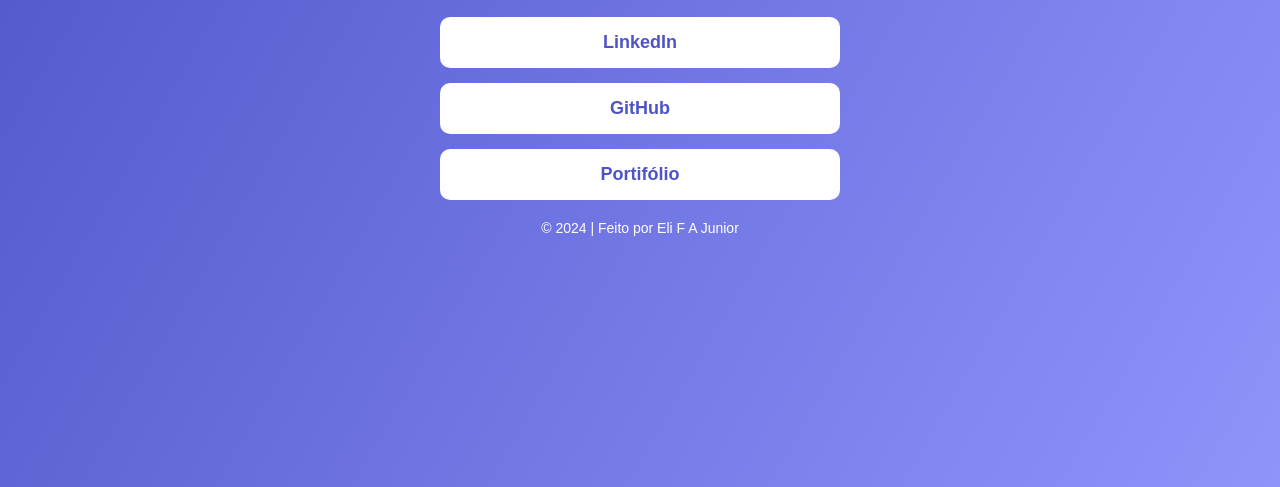
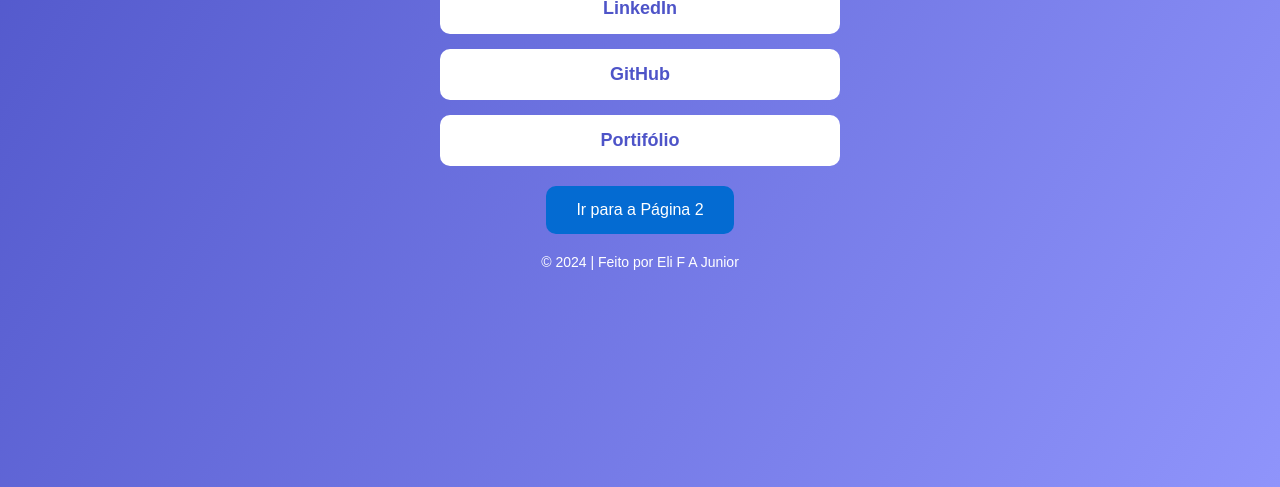
Before and after one commit to juniorapeles/meus-links, a plain HTML site: page index.html in a window 1280 px wide. Shown: the part 313-800 px from the top of the page. Drawn offline with Linux system fonts and the light colour scheme.

Commit message:
Atualizar o index.html

```diff
--- a/index.html
+++ b/index.html
@@ -47,6 +47,22 @@
             margin-top: 20px;
             font-size: 14px;
         }
+
+                .btn {
+            margin-top: 20px;
+            background: #046bd2;
+            color: white;
+            padding: 15px 30px;
+            border: none;
+            border-radius: 10px;
+            font-size: 16px;
+            cursor: pointer;
+            transition: background 0.3s;
+        }
+        .btn:hover {
+            background: #0350a1;
+        }
+
     </style>
 </head>
 <body>
@@ -56,6 +72,7 @@
         <a href="https://github.com/juniorapeles" target="_blank">GitHub</a>
         <a href="https://juniorapeles.github.io/portifolio-eli-francisco/" target="_blank">Portifólio</a>
     </div>
+        <button class="btn" onclick="window.location.href='2.html'">Ir para a Página 2</button>
     <footer>
         &copy; 2024 | Feito por Eli F A Junior
     </footer>
```
